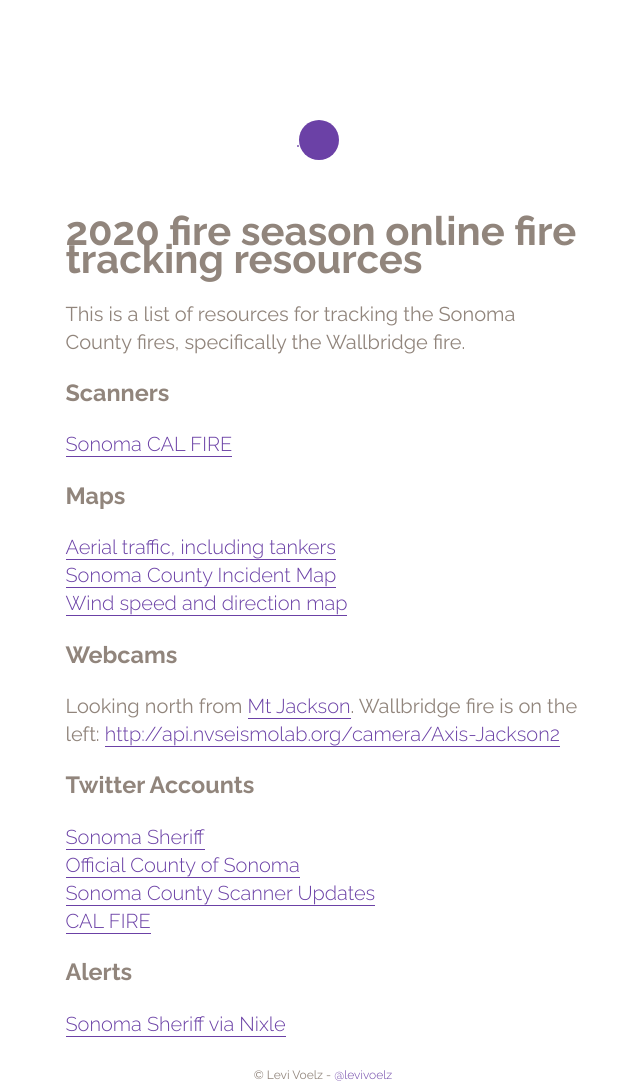
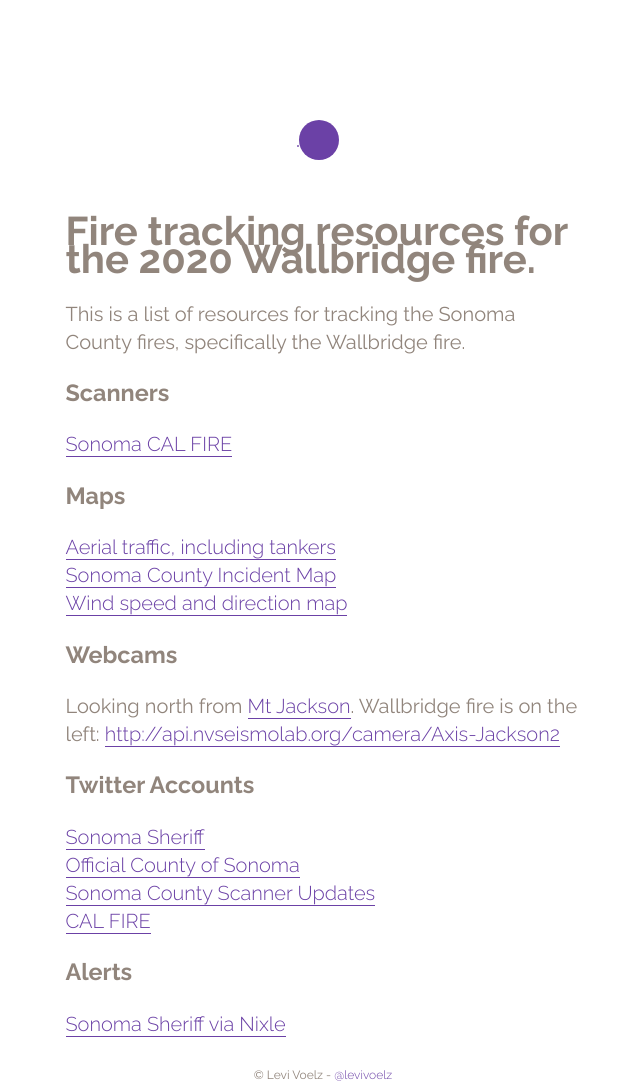
Before and after one commit to levivoelz/levivoelz.github.io, a Jekyll site: the page built from sonoma-county-fire-resources.md, in a window 1280 px wide. Shown: the whole page, without its empty margins (317-957 px from the left). Built offline with Jekyll 4.4.1, drawn with Linux system fonts in a browser that asks for light colours.

Commit message:
update copy

```diff
--- a/sonoma-county-fire-resources.md
+++ b/sonoma-county-fire-resources.md
@@ -1,11 +1,11 @@
 ---
 layout: naked
-title: 2020 fire season online fire tracking resources
+title: Fire tracking resources for the 2020 Wallbridge fire
 nofollow: false
 color: "#6B41A6"
 ---
 
-<h1>2020 fire season online fire tracking resources</h1>
+<h1>Fire tracking resources for the 2020 Wallbridge fire.</h1>
 <p>This is a list of resources for tracking the Sonoma County fires, specifically the Wallbridge fire.
 <section>
   <h3>Scanners</h3>
```
Also changed, not shown: 1 other file.
